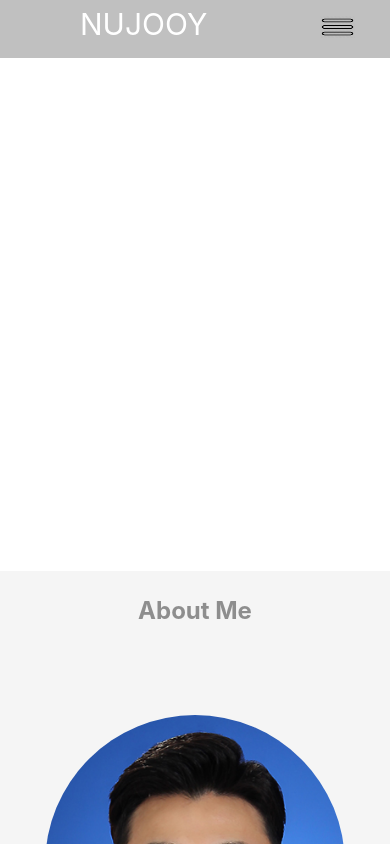
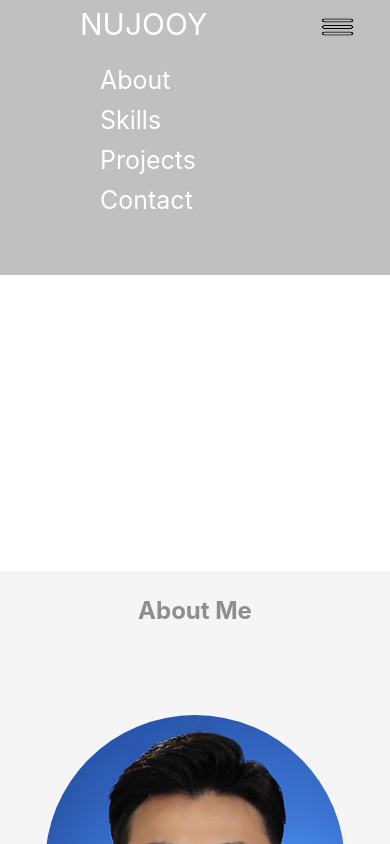
Before and after one commit to YooJunNam/Portfolio, a React (Create React App) app: page / in a window 390 px wide. Both pictures are taken after a click on the element 345 px from the left and 29 px from the top of the page. Shown: the top 844 px of the page. Built offline with nearby package versions, Linux system fonts and the light colour scheme.

Commit message:
Header hamburger mobile menu display 및 position 조정

```diff
--- a/src/CSS/Header.css
+++ b/src/CSS/Header.css
@@ -64,9 +64,8 @@ li:hover {
   width: 100%;
   height: 300px;
   background-color: rgba(192, 192, 192);
-  display: none;
 }
-@media (max-width: 1000px) {
+@media (min-width: 1000px) {
   .mobileMenu {
     display: none;
   }
--- a/src/Page/Header.js
+++ b/src/Page/Header.js
@@ -42,10 +42,9 @@ function Header() {
             <div
               className="hamburgerMenu"
               onClick={() => {
-                setMobileMenu(true);
+                setMobileMenu((prevState) => !prevState);
               }}
             >
-              {/* // (prevState) => !prevState) */}
               <img
                 style={{ width: "35px", height: "22px", pointer: "cursor" }}
                 src={hamburger}
@@ -56,13 +55,16 @@ function Header() {
         </div>
       </div>
       {mobileMenu ? (
-        <div className="mobileMenu">
-          <div
-            style={{
-              paddingTop: "100px",
-              paddingLeft: "100px",
-            }}
-          >
+        <div
+          className="mobileMenu"
+          style={{
+            position: "fixed",
+            left: "px",
+            top: "55px",
+            height: "220px",
+          }}
+        >
+          <div style={{ paddingTop: "10px", paddingLeft: "100px" }}>
             <span
               style={{ fontSize: "25px", color: "white", cursor: "pointer" }}
             >
```
